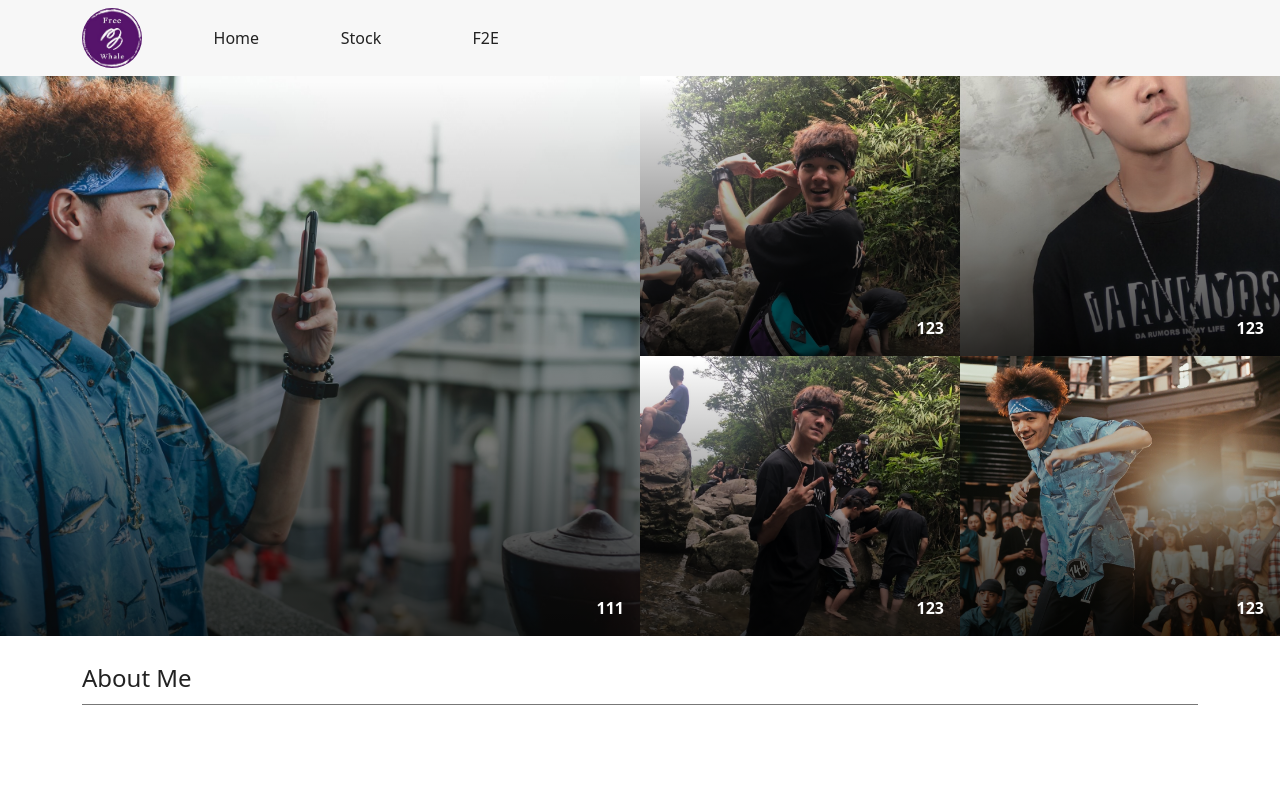
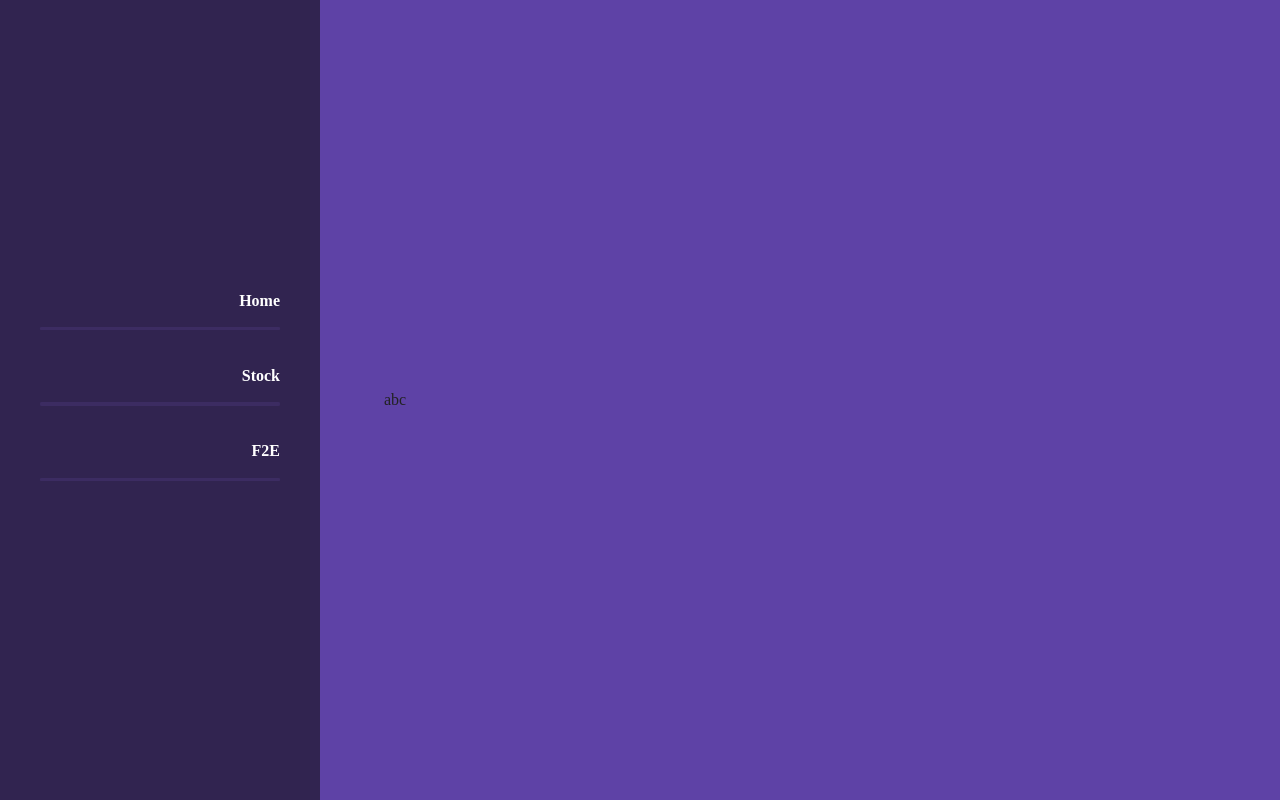
Before and after one commit to WilsonChen40172/free-whale, a React (Create React App) app: page / in a window 1280 px wide. Shown: the top 800 px of the page. Built offline with nearby package versions, Linux system fonts and the light colour scheme.

Commit message:
change theme (half)

```diff
--- a/public/index.html
+++ b/public/index.html
@@ -2,14 +2,13 @@
 <html lang="en">
   <head>
     <meta charset="utf-8" />
-    <link rel="icon" href="%PUBLIC_URL%/favicon.ico" />
+    <link rel="icon" href="%PUBLIC_URL%/images/free-whale-logo.jpeg" />
     <meta name="viewport" content="width=device-width, initial-scale=1" />
     <meta name="theme-color" content="#000000" />
     <meta
       name="description"
       content="Web site created using create-react-app"
     />
-    <link rel="apple-touch-icon" href="%PUBLIC_URL%/logo192.png" />
     <!--
       manifest.json provides metadata used when your web app is installed on a
       user's mobile device or desktop. See https://developers.google.com/web/fundamentals/web-app-manifest/
--- a/src/App.scss
+++ b/src/App.scss
@@ -1,3 +1,137 @@
+//reset css
+
+/* http://meyerweb.com/eric/tools/css/reset/
+   v2.0 | 20110126
+   License: none (public domain)
+*/
+
+html,
+body,
+div,
+span,
+applet,
+object,
+iframe,
+h1,
+h2,
+h3,
+h4,
+h5,
+h6,
+p,
+blockquote,
+pre,
+a,
+abbr,
+acronym,
+address,
+big,
+cite,
+code,
+del,
+dfn,
+em,
+img,
+ins,
+kbd,
+q,
+s,
+samp,
+small,
+strike,
+strong,
+sub,
+sup,
+tt,
+var,
+b,
+u,
+i,
+center,
+dl,
+dt,
+dd,
+ol,
+ul,
+li,
+fieldset,
+form,
+label,
+legend,
+table,
+caption,
+tbody,
+tfoot,
+thead,
+tr,
+th,
+td,
+article,
+aside,
+canvas,
+details,
+embed,
+figure,
+figcaption,
+footer,
+header,
+hgroup,
+menu,
+nav,
+output,
+ruby,
+section,
+summary,
+time,
+mark,
+audio,
+video {
+  margin: 0;
+  padding: 0;
+  border: 0;
+  font-size: 100%;
+  font: inherit;
+  vertical-align: baseline;
+}
+/* HTML5 display-role reset for older browsers */
+article,
+aside,
+details,
+figcaption,
+figure,
+footer,
+header,
+hgroup,
+menu,
+nav,
+section {
+  display: block;
+}
+body {
+  line-height: 1;
+}
+ol,
+ul {
+  list-style: none;
+}
+blockquote,
+q {
+  quotes: none;
+}
+blockquote:before,
+blockquote:after,
+q:before,
+q:after {
+  content: "";
+  content: none;
+}
+table {
+  border-collapse: collapse;
+  border-spacing: 0;
+}
+
+//css start
+
 $mySpotlight: #f5bc04;
 $myBackground: #fff;
 $myFont: #222;
@@ -9,49 +143,14 @@ $headerHeight: 60px;
   cursor: pointer;
 }
 
+body {
+  background-color: #5e42a6;
+}
+
 .App {
   background-color: $myBackground;
   color: $myFont;
-  // +1rem
-  padding-top: $headerHeight + 16px;
-}
-
-.logo {
-  width: $headerHeight;
-  height: $headerHeight;
-  object-fit: contain;
-  border-radius: 50%;
-}
-
-.header {
-  margin: 0;
-  padding: 0.5rem;
-  position: fixed;
-  top: 0;
-  left: 0;
-  z-index: 9999;
-  width: 100%;
-  background-color: #f7f7f7;
-  ul {
-    width: 780px;
-    margin: 0;
-    li {
-      text-align: center;
-      width: 100%;
-
-      a {
-        width: 100%;
-        text-decoration: none;
-        color: $myFont;
-        transition: 0.3s all;
-      }
-    }
-    li:hover {
-      a {
-        color: $mySpotlight;
-      }
-    }
-  }
+  margin-left: 20rem;
 }
 
 .navbar {
--- a/src/components/Header.js
+++ b/src/components/Header.js
@@ -1,14 +1,17 @@
 import logo from "../images/free_whale_logo.jpeg";
 // import GlobalMethod from "../global/GlobalMethod";
 import { Link } from "react-router-dom";
+import style from "./Header.module.scss";
 const Header = () => {
   return (
-    <div className="header">
-      <div className="container d-flex">
-        <Link to={"/"}>
-          <img src={logo} alt="" className="logo" />
-        </Link>
-        <ul className="d-flex justify-content-between align-items-center">
+    <section className={style.header}>
+      <div className={style.headerList}>
+        <ul className="">
+          {/* <li className={style.logo}>
+            <Link to={"/"}>
+              <img src={logo} alt="" />
+            </Link>
+          </li> */}
           <li>
             <Link to={"/"}>Home</Link>
           </li>
@@ -24,7 +27,7 @@ const Header = () => {
           <li>{/* <a href="/">滑板</a> */}</li>
         </ul>
       </div>
-    </div>
+    </section>
   );
 };
 
--- /dev/null
+++ b/src/components/Header.module.scss
@@ -0,0 +1,59 @@
+.header {
+  margin: 0;
+  padding: 0.5rem;
+  position: fixed;
+  top: 0;
+  left: 0;
+  z-index: 9999;
+  width: 20rem;
+  height: 100vh;
+  background: #312450;
+  .headerList {
+    display: flex;
+    height: 100%;
+    align-items: center;
+    ul {
+      width: 100%;
+      //   margin-top: -80px;
+      padding: 0;
+      li {
+        text-align: right;
+        width: 100%;
+        padding: 0.5rem 2rem;
+        font-size: 16px;
+        font-weight: 800;
+        // margin-top: 1.5rem;
+        a {
+          width: 100%;
+          text-decoration: none;
+          color: #fff;
+          transition: 0.3s all;
+          border-bottom: 1px #312450;
+          position: relative;
+          display: block;
+          padding: 1.35em 0;
+          transition:  0.2s all;
+        }
+        a:before,a:after {
+          background: #3c2c62;
+          border-radius: 0.2em;
+          bottom: 0;
+          content: "";
+          height: 0.2em;
+          position: absolute;
+          right: 0;
+          width: 100%;
+        }
+
+      }
+      li:hover {
+        a {
+          //   color: $mySpotlight;
+        }
+        a:after{
+            background-image: linear-gradient(to right, #5e42a6, #b74e91);
+        }
+      }
+    }
+  }
+}
--- a/src/components/ImgWall.js
+++ b/src/components/ImgWall.js
@@ -1,17 +1,17 @@
 import React from "react";
 // import wilson1 from "../images/wilson_home_1.jpg"
 import wilson_home_1 from "../images/wilson_home_1.JPG";
-import wilson_home_2 from "../images/wilson_home_2.JPG";
-import wilson_home_3 from "../images/wilson_home_3.JPG";
-import wilson_home_4 from "../images/wilson_home_4.JPG";
-import wilson_home_5 from "../images/wilson_home_5.JPG";
+// import wilson_home_2 from "../images/wilson_home_2.JPG";
+// import wilson_home_3 from "../images/wilson_home_3.JPG";
+// import wilson_home_4 from "../images/wilson_home_4.JPG";
+// import wilson_home_5 from "../images/wilson_home_5.JPG";
 import style from "./ImgWall.module.scss";
 
 const ImgWall = () => {
 
   return (
     <div className={"imgWall d-flex " + style.imgWall}>
-      <div className={"col-6 d-flex " + style.onePicWall}>
+      <div className={"col-12 d-flex " + style.onePicWall}>
         <div className={"col-12 " + style.picCard}>
           <img className="" src={wilson_home_1} alt="wilson1" />
           <div className={style.mask}></div>
@@ -20,7 +20,7 @@ const ImgWall = () => {
           </p>
         </div>
       </div>
-      <div className={"col-6 d-flex " + style.fourPicsWall}>
+      {/* <div className={"col-6 d-flex " + style.fourPicsWall}>
         <div className="col-6">
           <div className={"col-12 " + style.picCard}>
             <img className="" src={wilson_home_2} alt="wilson2" />
@@ -53,7 +53,7 @@ const ImgWall = () => {
             </p>
           </div>
         </div>
-      </div>
+      </div> */}
     </div>
   );
 };
--- a/src/components/ImgWall.module.scss
+++ b/src/components/ImgWall.module.scss
@@ -1,8 +1,8 @@
 .imgWall {
   .onePicWall {
-    height: 70vh;
+    height: 100vh;
     img {
-      height: 70vh;
+      height: 100%;
     }
   }
   .fourPicsWall {
@@ -12,6 +12,7 @@
     }
   }
   img {
+    display: none;
     object-fit: cover;
     width: 100%;
   }
@@ -19,7 +20,7 @@
     position: absolute;
     bottom: 0rem;
     right: 1rem;
-    z-index:10;
+    z-index: 10;
     a {
       color: #fff;
       text-decoration: none;
@@ -32,12 +33,12 @@
       position: absolute;
       width: 100%;
       height: 100%;
-      background: linear-gradient(
-        to bottom,
-        transparent 0%,
-        transparent 1%,
-        rgba(0, 0, 0, 0.78) 100%
-      );
+      //   background: linear-gradient(
+      //     to left bottom,
+      //     transparent 0%,
+      //     transparent 0%,
+      //     rgba(122, 16, 193, 1) 100%
+      //   );
       z-index: 5;
       top: 0;
     }
--- a/src/views/F2E.js
+++ b/src/views/F2E.js
@@ -6,6 +6,7 @@ const F2E = () => {
 
   useEffect(() => {
     //did mount
+    document.title = "F2E";
     return () => {
       //will mount
     };
--- a/src/views/Home.js
+++ b/src/views/Home.js
@@ -1,17 +1,28 @@
-import React from "react";
-// import style from "./Home.module.scss";
+import React, { useEffect } from "react";
+import style from "./Home.module.scss";
 import ImgWall from "../components/ImgWall";
 
 const Home = () => {
+
+  useEffect(() => {
+    // 使用瀏覽器 API 更新文件標題
+    document.title = "Free Whale";
+    // console.log(parseFloat(1.4000000000000001.toPrecision(12)) === 1.4);  // True)
+  });
   return (
-    <div className="Home">
+    <section className="Home">
+      <section className={style.about}>
+        <div className={style.text}>
+          <p>abc</p>
+        </div>
+      </section>
       <ImgWall></ImgWall>
       <div className="section">
         <div className="container">
           <p className="title py-2">About Me</p>
         </div>
       </div>
-    </div>
+    </section>
   );
 };
 
--- /dev/null
+++ b/src/views/Home.module.scss
@@ -0,0 +1,10 @@
+.about {
+  height: 100vh;
+  background-color: #5e42a6;
+  display: flex;
+  flex-direction: column;
+  justify-content: center;
+  .text {
+    padding: 4em;
+  }
+}
--- a/src/views/NotFound.js
+++ b/src/views/NotFound.js
@@ -1,6 +1,12 @@
+import React, { useEffect } from "react";
 import { Link } from "react-router-dom";
 
 const NotFound = () => {
+  useEffect(() => {
+    // 使用瀏覽器 API 更新文件標題
+    document.title = "Error Page";
+    // console.log(parseFloat(1.4000000000000001.toPrecision(12)) === 1.4);  // True)
+  });
   return (
     <div className="notFound">
       <p>404 Not Found</p>
@@ -8,6 +14,6 @@ const NotFound = () => {
       <Link to="/">回首頁</Link>
     </div>
   );
-}
+};
 
 export default NotFound;
--- a/src/views/Stock.js
+++ b/src/views/Stock.js
@@ -22,7 +22,7 @@ const Stock = (props) => {
   // 相似於 componentDidMount 和 componentDidUpdate:
   useEffect(() => {
     // 使用瀏覽器 API 更新文件標題
-    document.title = `股票相關`;
+    document.title = "Stock";
     // console.log(parseFloat(1.4000000000000001.toPrecision(12)) === 1.4);  // True)
   });
 
```
Also changed, not shown: public/images/free-whale-logo.jpeg (added), public/manifest.json. Lines whose indentation alone changed are shown as unchanged.
